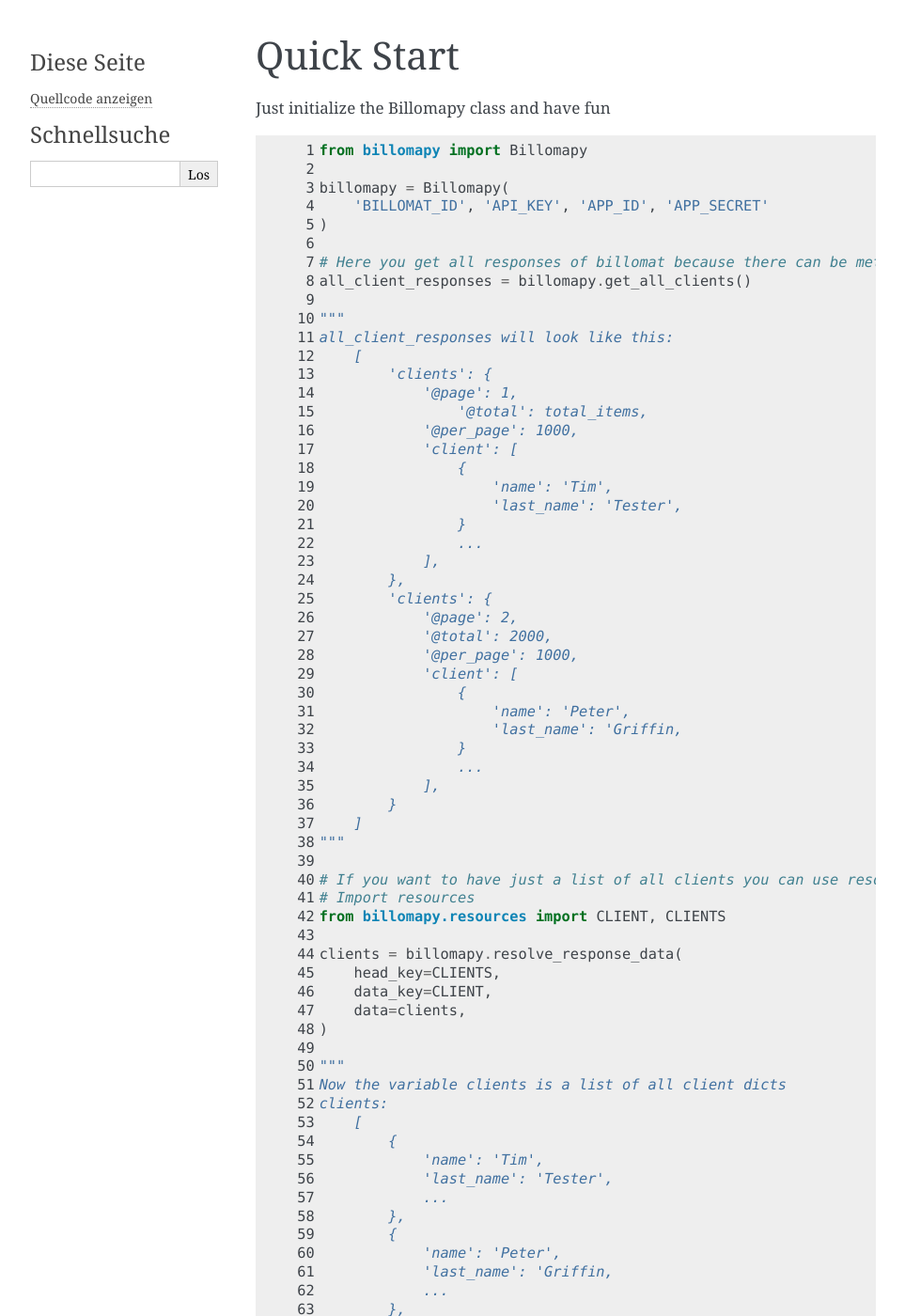
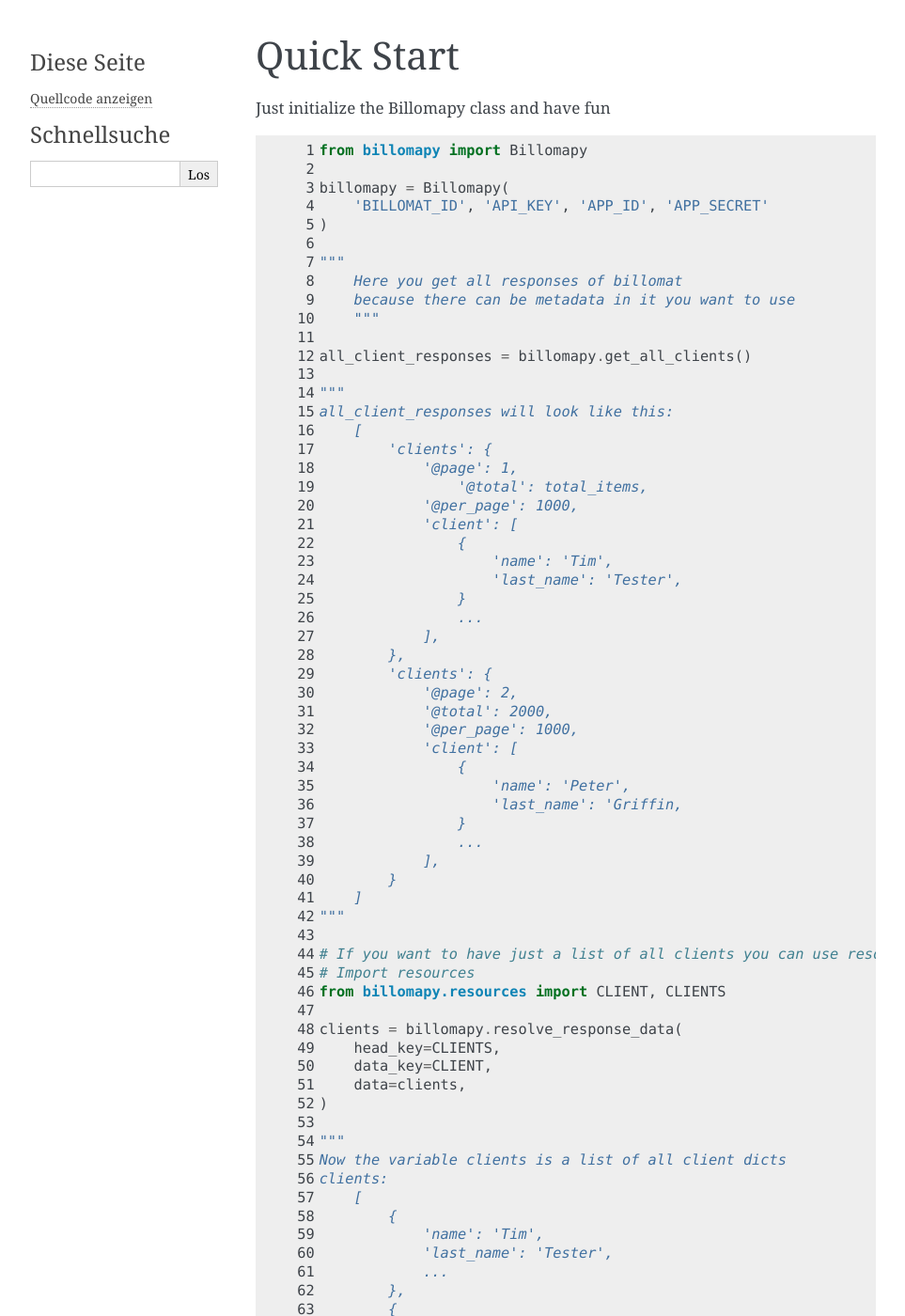
Before and after one commit to bykof/billomapy, a Sphinx documentation site: the page built from docs/source/quickstart.rst, in a window 1280 px wide and 1400 px high. Shown: the whole window at 94% size, without its empty margins (148-1111 px from the left). Built offline with Sphinx 7.4.7, drawn with Linux system fonts in a browser that asks for light colours; some of the changed text lies outside the part shown.

Commit message:
Docstring

```diff
--- a/docs/source/quickstart.rst
+++ b/docs/source/quickstart.rst
@@ -13,7 +13,11 @@ Just initialize the Billomapy class and have fun
         'BILLOMAT_ID', 'API_KEY', 'APP_ID', 'APP_SECRET'
     )
 
-    # Here you get all responses of billomat because there can be metadata in it you want to use
+    """
+	Here you get all responses of billomat
+	because there can be metadata in it you want to use
+	"""
+
     all_client_responses = billomapy.get_all_clients()
 
     """
```
